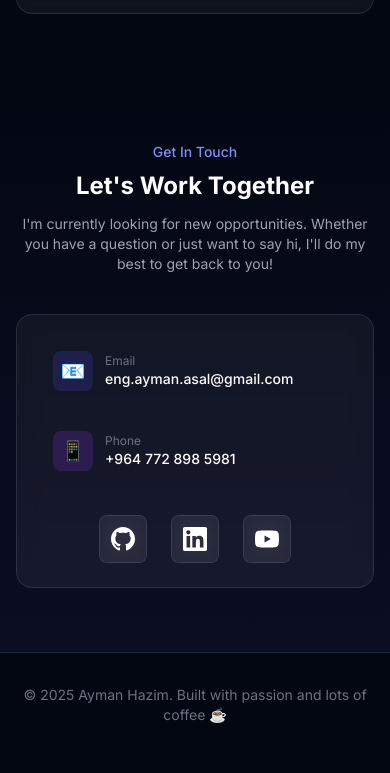
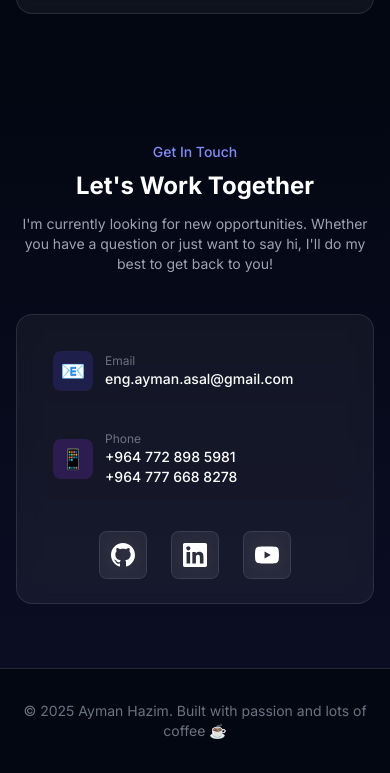
Before and after one commit to Mr1Compiler/Resume-Website, a plain HTML site: page index.html in a window 390 px wide. Shown: the part 5556-6329 px from the top of the page. Drawn offline with nearby package versions, Linux system fonts and the light colour scheme.

Commit message:
Add new phone number

```diff
--- a/index.html
+++ b/index.html
@@ -571,6 +571,7 @@
                         <div class="min-w-0">
                             <p class="text-gray-500 text-xs sm:text-sm">Phone</p>
                             <p class="font-medium text-sm sm:text-base">+964 772 898 5981</p>
+                            <p class="font-medium text-sm sm:text-base">+964 777 668 8278</p>
                         </div>
                     </a>
                 </div>
```
